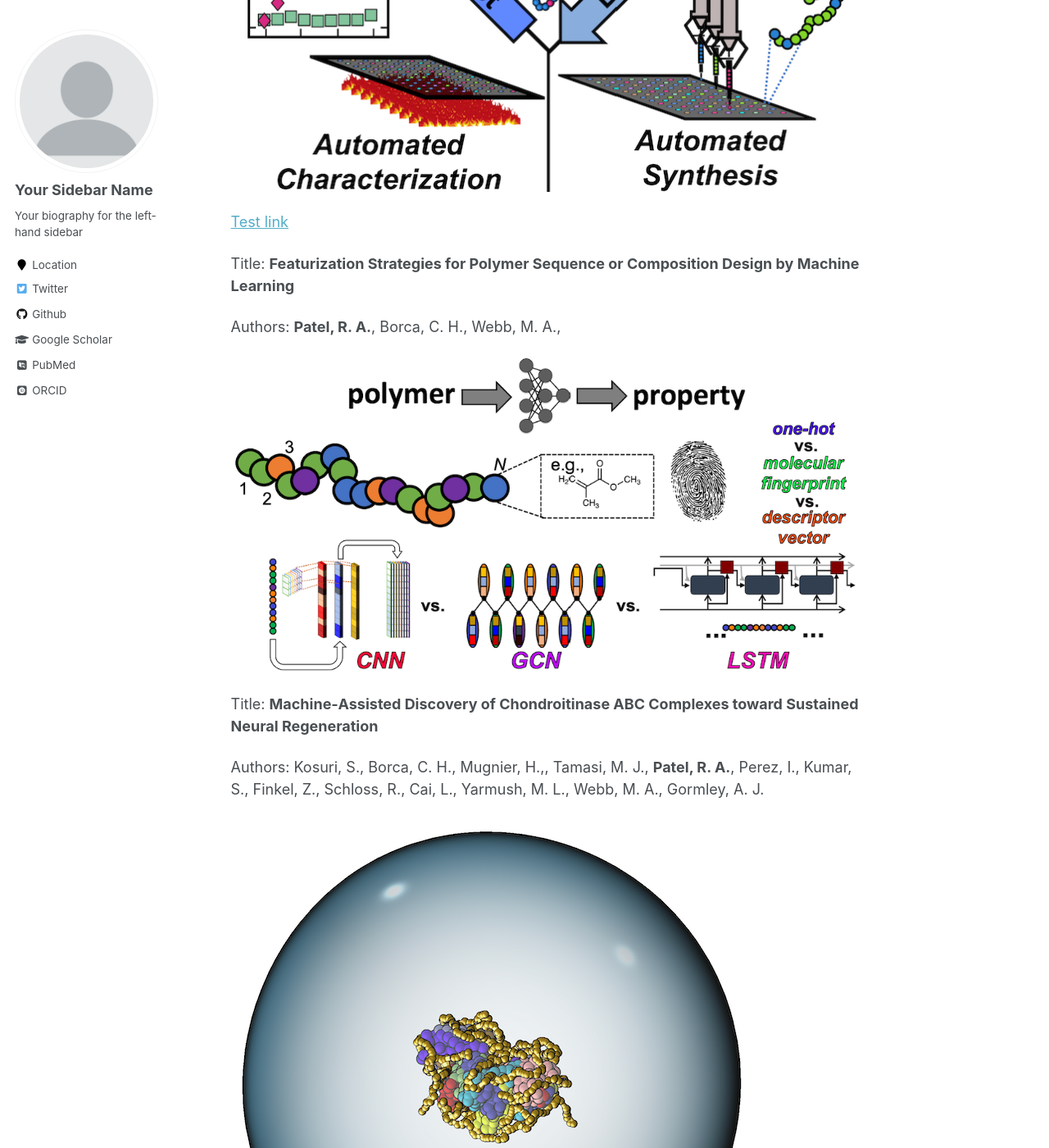
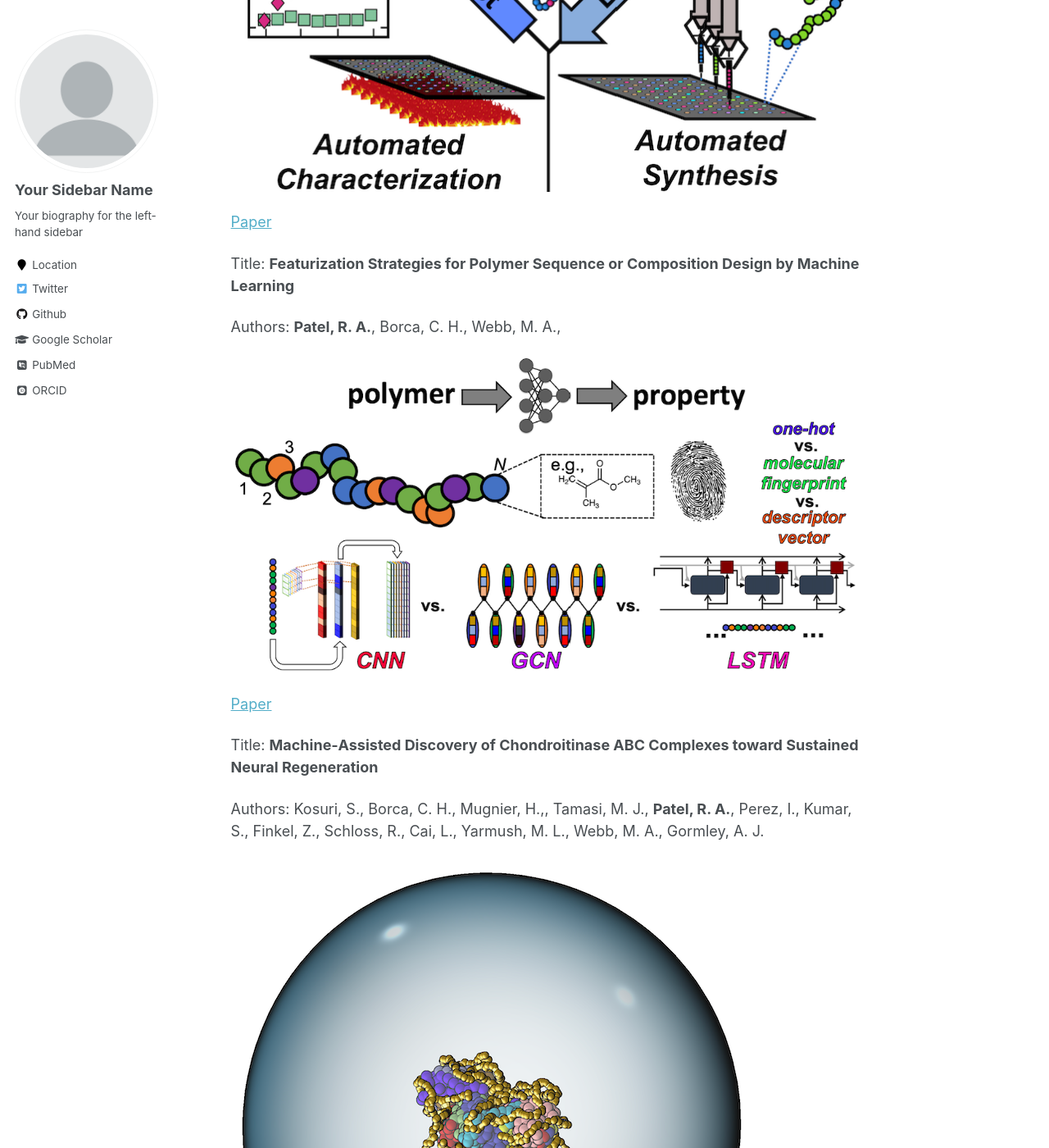
Before and after one commit to roshanpatel317/roshanpatel317.github.io, a Jekyll site: the page built from _pages/about.md, in a window 1280 px wide and 1400 px high, scrolled down 1489 px. Shown: the whole window at 82% size. Built offline with Jekyll 4.4.1, drawn with Linux system fonts in a browser that asks for light colours; some web fonts are replaced.

Commit message:
Update about.md

```diff
--- a/_pages/about.md
+++ b/_pages/about.md
@@ -29,27 +29,31 @@ Title: **Machine Learning on a Robotic Platform for the Design of Polymer–Prot
 
 Authors: Tamasi, M. J., **Patel, R. A.**, Borca, C. H., Kosuri, S., Mugnier, H., Upadhya, R., Murthy, N. S., Webb, M. A., Gormley, A. J.
 
-<img src="/images/3_enzyme.png" height="300">
+<img src="/images/3_enzyme.png" height="100">
 
-[Test link](https://onlinelibrary.wiley.com/doi/10.1002/adma.202201809?af=R)
+[Paper](https://onlinelibrary.wiley.com/doi/10.1002/adma.202201809?af=R)
 
 
 Title: **Featurization Strategies for Polymer Sequence or Composition Design by Machine Learning**
 
 Authors: **Patel, R. A.**, Borca, C. H., Webb, M. A.,
 
-<img src="/images/Featurization.png" height="300">
+<img src="/images/Featurization.png" height="100">
 
+[Paper](https://pubs.rsc.org/en/content/articlelanding/2022/me/d1me00160d)
 
 Title: **Machine‐Assisted Discovery of Chondroitinase ABC Complexes toward Sustained Neural Regeneration**
 
 Authors: Kosuri, S., Borca, C. H., Mugnier, H.,, Tamasi, M. J., **Patel, R. A.**, Perez, I., Kumar, S., Finkel, Z., Schloss, R., Cai, L., Yarmush, M. L., Webb, M. A., Gormley, A. J.
 
-<img src="/images/chabc.png" height="300">
+<img src="/images/chabc.png" height="100">
 
+[Paper](https://onlinelibrary.wiley.com/doi/full/10.1002/adhm.202102101)
 
 Title: **Surface Stability of Perovskite Oxides under OER Operating Conditions: A First Principles Approach**
 
 Authors: Raman, A. S., **Patel, R. A.**, Vojvodic, A.,
 
-<img src="/images/faraday_discuss.png" height="300">
+<img src="/images/faraday_discuss.png" height="100">
+
+[Paper](https://pubs.rsc.org/en/content/articlelanding/2021/FD/C9FD00146H)
```
